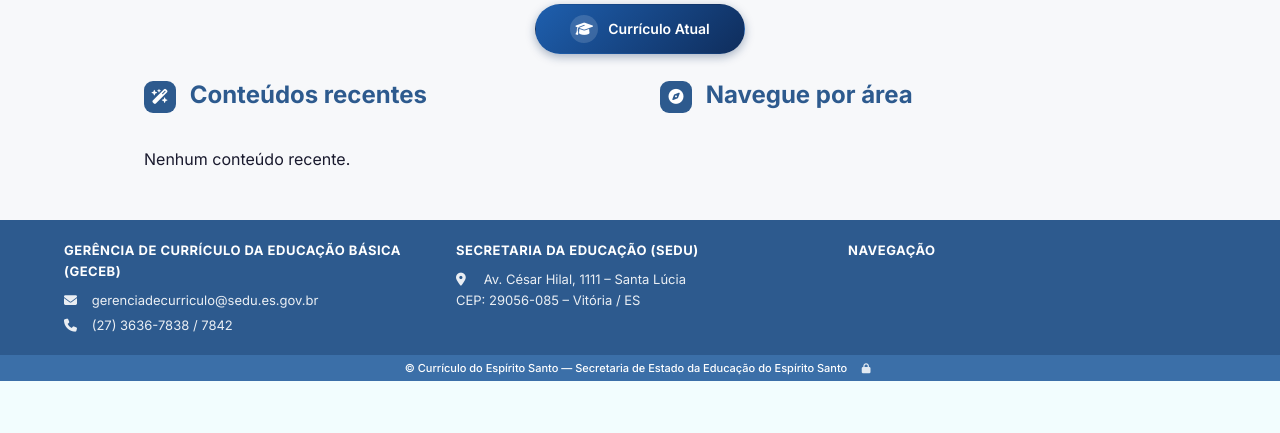
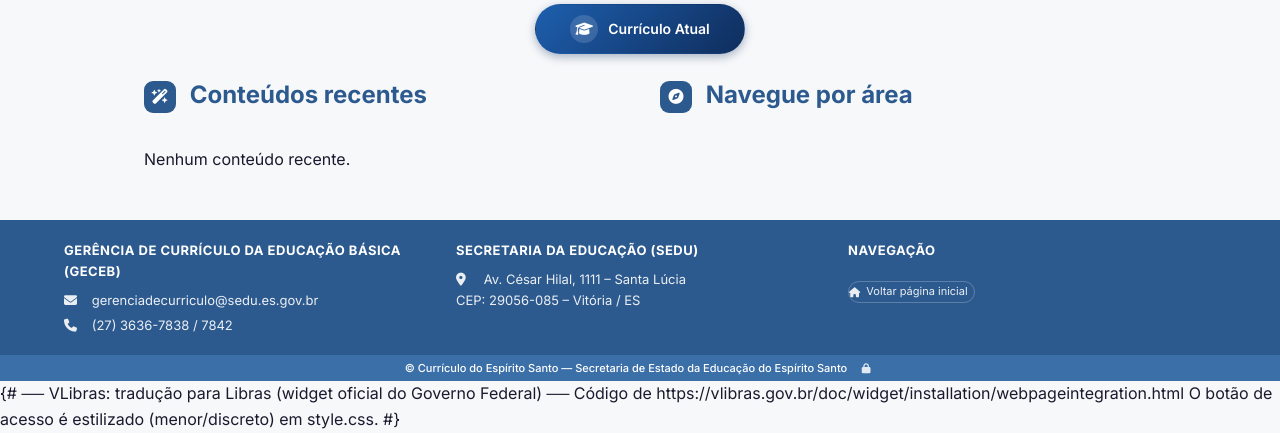
Before and after one commit to rabalistasedu/site-curriculos-sedu, a Django app: page / in a window 1280 px wide. Shown: the part 599-1032 px from the top of the page. Before the commit the page ends 980 px from the top, so only its background shows below. Run offline with Django 5.2, Linux system fonts and the light colour scheme; data comes from the database, SQL or seed files in the repository; data that the repository does not hold is empty; some libraries are stand-ins or nearby versions.

Commit message:
Rodape: botao discreto "Voltar pagina inicial" + widget VLibras
- Pilula compacta no fim da coluna Navegacao do footer, com icone de
  casa; pulsa com brilho BRANCO (o pulso azul padrao sumiria no rodape
  azul) APENAS fora da home, mesmo espirito do logo pulsante do topo
  (condicao {% if request.path != '/' %})
- VLibras: widget oficial do governo (vlibras.gov.br) adicionado no
  base.html com o codigo padrao de integracao; botao de acesso
  estilizado discreto (scale 0.72 + opacity 0.75, canto direito,
  opacidade total no hover)
- Verificado no navegador: pulso ativo em pagina interna e desligado
  na home; VLibras renderizado nas duas; zero erros de console
- CSS cache-bust: ?v=20260711-7

Co-Authored-By: Claude Fable 5 <noreply@anthropic.com>

```diff
--- a/static/css/style.css
+++ b/static/css/style.css
@@ -1805,3 +1805,42 @@ img { max-width: 100%; height: auto; display: block; }
     margin-right: 6px;
     padding: 0;
 }
+
+/* 11) Botão discreto "Voltar página inicial" no rodapé (pedido 2026-07-11).
+      Pulsa (brilho BRANCO — o pulso azul padrão sumiria no rodapé azul)
+      apenas fora da home, mesmo espírito do logo pulsante do topo. */
+.footer-voltar-inicio {
+    display: inline-flex;
+    align-items: center;
+    gap: 6px;
+    width: fit-content;
+    margin-top: 12px;
+    padding: 5px 12px;
+    font-size: 11.5px;
+    color: rgba(255, 255, 255, 0.75);
+    border: 1px solid rgba(255, 255, 255, 0.25);
+    border-radius: 999px;
+}
+.footer-voltar-inicio i { font-size: 10px; }
+.footer-voltar-inicio:hover {
+    color: #fff;
+    border-color: rgba(255, 255, 255, 0.6);
+    background: rgba(255, 255, 255, 0.08);
+}
+@keyframes voltarPulse {
+    0%   { box-shadow: 0 0 0 0 rgba(255, 255, 255, 0.35); }
+    70%  { box-shadow: 0 0 0 9px rgba(255, 255, 255, 0); }
+    100% { box-shadow: 0 0 0 0 rgba(255, 255, 255, 0); }
+}
+.footer-voltar-inicio.pulse { animation: voltarPulse 2s ease-out infinite; }
+.footer-voltar-inicio.pulse:hover { animation: none; }
+
+/* 12) VLibras (widget oficial gov.br) discreto — menor e semitransparente
+      até passar o mouse; fica no canto direito, próximo ao rodapé. */
+div[vw-access-button] {
+    transform: scale(0.72);
+    transform-origin: right center;
+    opacity: 0.75;
+    transition: opacity 0.2s;
+}
+div[vw-access-button]:hover { opacity: 1; }
--- a/templates/base.html
+++ b/templates/base.html
@@ -20,7 +20,7 @@
     <link rel="stylesheet" href="https://cdnjs.cloudflare.com/ajax/libs/font-awesome/6.5.1/css/all.min.css">
 
     <!-- CSS do site (versionado para evitar cache do navegador) -->
-    <link rel="stylesheet" href="{% static 'css/style.css' %}?v=20260711-6">
+    <link rel="stylesheet" href="{% static 'css/style.css' %}?v=20260711-7">
 
     {% block extra_css %}{% endblock %}
 </head>
@@ -84,6 +84,12 @@
             {% for cat in menu_categorias %}
             <a href="{% url 'conteudo:categoria' cat.slug %}">{{ cat.nome }}</a>
             {% endfor %}
+            {# Botão discreto de volta à home — pulsa apenas fora da página inicial #}
+            <a href="{% url 'conteudo:home' %}"
+               class="footer-voltar-inicio{% if request.path != '/' %} pulse{% endif %}"
+               title="Voltar à página inicial">
+                <i class="fas fa-house"></i> Voltar página inicial
+            </a>
         </div>
     </div>
     <div class="footer-bottom">
@@ -96,6 +102,20 @@
     </div>
 </footer>
 
+{# ── VLibras: tradução para Libras (widget oficial do Governo Federal) ──
+   Código de https://vlibras.gov.br/doc/widget/installation/webpageintegration.html
+   O botão de acesso é estilizado (menor/discreto) em style.css. #}
+<div vw class="enabled">
+    <div vw-access-button class="active"></div>
+    <div vw-plugin-wrapper>
+        <div class="vw-plugin-top-wrapper"></div>
+    </div>
+</div>
+<script src="https://vlibras.gov.br/app/vlibras-plugin.js"></script>
+<script>
+    new window.VLibras.Widget('https://vlibras.gov.br/app');
+</script>
+
 <script src="{% static 'js/main.js' %}?v=20260711-1"></script>
 {% block extra_js %}{% endblock %}
 </body>
```
Also changed, not shown: CLAUDE.md (+4 -1 lines).
